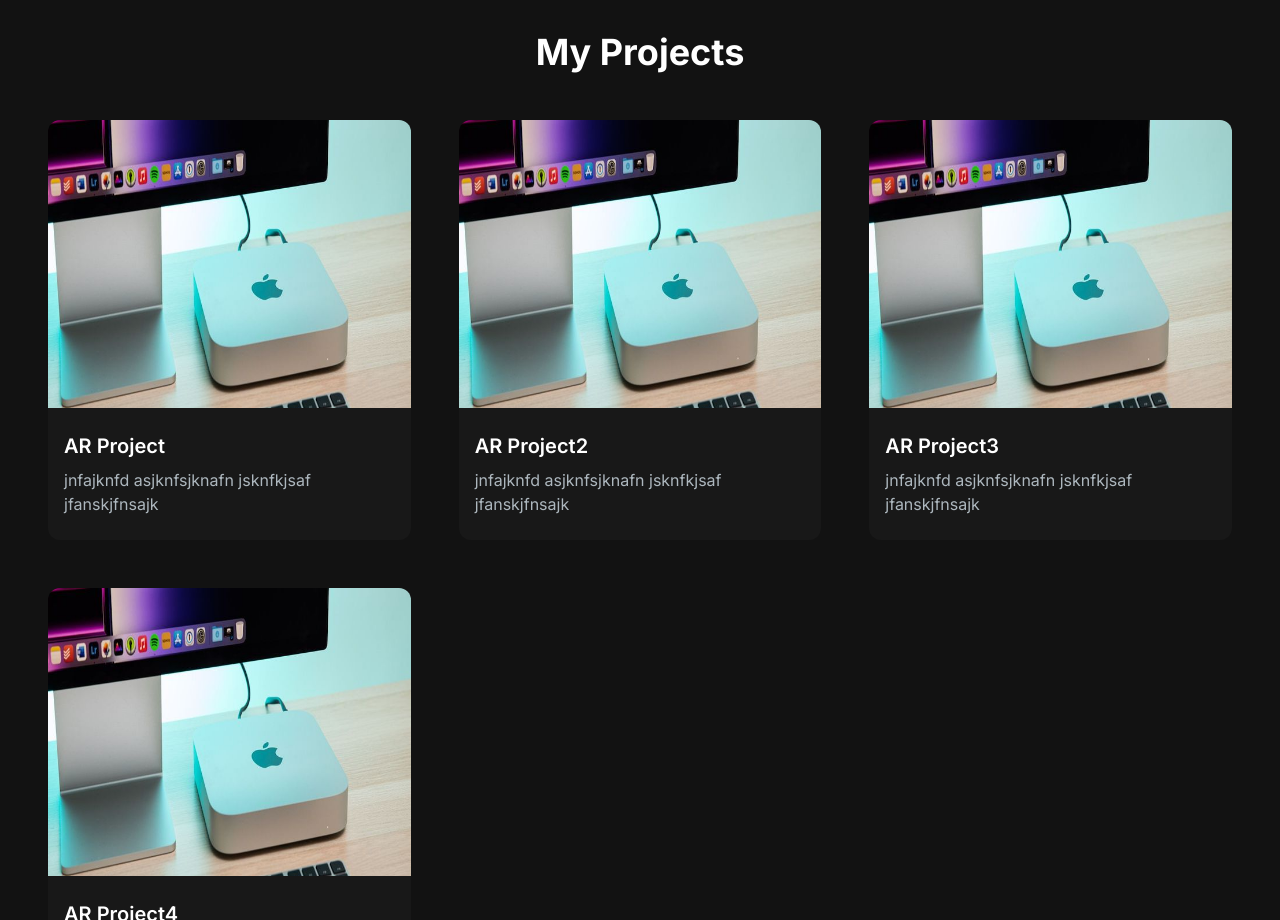
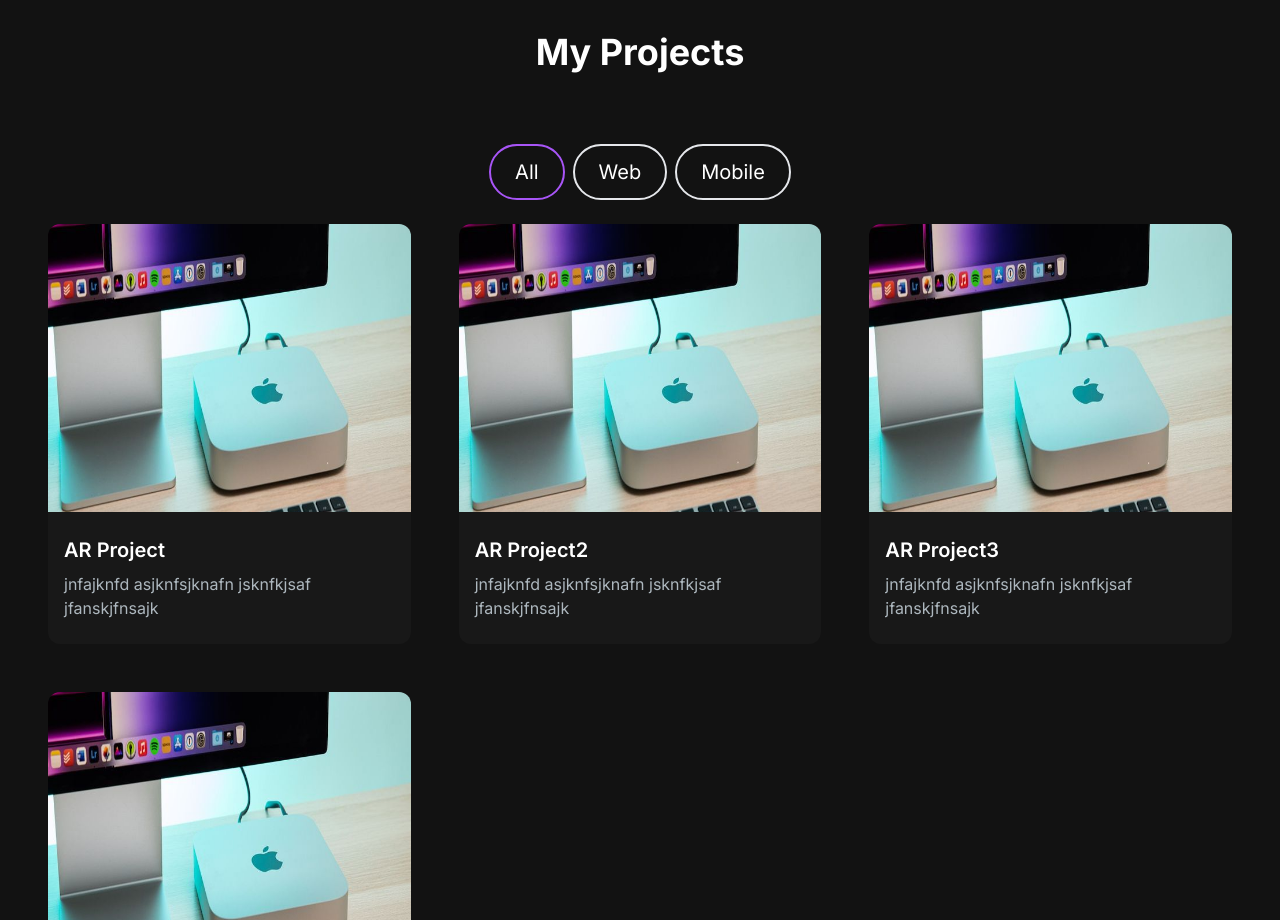
Before and after one commit to tomBlaine/portfolio-website, a Next.js app: page / in a window 1280 px wide. Shown: the part 1120-2040 px from the top of the page. Built offline with nearby package versions, Linux system fonts and the light colour scheme.

Commit message:
Added project filters and began footer

```diff
--- /dev/null
+++ b/src/app/components/Footer.jsx
@@ -0,0 +1,14 @@
+import React from 'react'
+
+const Footer = () => {
+  return (
+    <footer>
+        <div>
+            <span>LOGO</span>
+            <p>All rights reserved</p>
+        </div>
+    </footer>
+  )
+}
+
+export default Footer
--- a/src/app/components/ProjectCard.jsx
+++ b/src/app/components/ProjectCard.jsx
@@ -1,13 +1,21 @@
 import React from 'react'
-
-const ProjectCard = ({ imgUrl, title, description }) => {
+import { CodeBracketIcon, EyeIcon } from '@heroicons/react/24/outline'
+import Link from 'next/link'
+const ProjectCard = ({ imgUrl, title, description, gitUrl, previewUrl }) => {
   return (
     <div>
         <div
           className="h-52 md:h-72 rounded-t-xl relative group"
           style={{ background: `url(${imgUrl})`, backgroundSize: "cover"}}>
 
-            <div className="overlay absolute top-0 left-0 w-full h-full bg-[#181818] bg-opacity-0 hidden group group-hover:flex group-hover:bg-opacity-80 transistion-all duration-500"></div>
+            <div className="overlay items-center justify-center absolute top-0 left-0 w-full h-full bg-[#181818] bg-opacity-0 hidden group group-hover:flex group-hover:bg-opacity-80 transistion-all duration-500">
+              <Link href={gitUrl} className="mr-2 h-14 w-14 border-2 relative rounded-full border-[#ADB7BE] hover:border-white group/link">
+                <CodeBracketIcon className="h-10 w-10 text-[#ADB7BE] absolute top-1/2 left-1/2 transform -translate-x-1/2 -translate-y-1/2 cursor-pointer group-hover/link:text-white"></CodeBracketIcon>
+              </Link>
+              <Link href={previewUrl} className="h-14 w-14 border-2 relative rounded-full border-[#ADB7BE] hover:border-white group/link">
+                <EyeIcon className="h-10 w-10 text-[#ADB7BE] absolute top-1/2 left-1/2 transform -translate-x-1/2 -translate-y-1/2 cursor-pointer group-hover/link:text-white"></EyeIcon>
+              </Link>
+            </div>
         </div>
         <div className="text-white rounded-b-xl bg-[#181818] py-6 px-4">
             <h5 className="text-xl font-semibold mb-2">{title}</h5>
--- a/src/app/components/ProjectSection.jsx
+++ b/src/app/components/ProjectSection.jsx
@@ -1,5 +1,7 @@
-import React from 'react'
+"use client";
+import React, { useState } from 'react'
 import ProjectCard from './ProjectCard';
+import ProjectTag from './ProjectTag';
 
 const projectsData = [
     {
@@ -7,44 +9,80 @@
         title: "AR Project",
         description: "jnfajknfd asjknfsjknafn jsknfkjsaf jfanskjfnsajk",
         image: "/images/about-image.png",
-        tag: ["all", "web"],
+        tag: ["Mobile", "All"],
+        gitUrl: "/",
+        previewUrl: "/",
     },
     {
         id: 2,
         title: "AR Project2",
         description: "jnfajknfd asjknfsjknafn jsknfkjsaf jfanskjfnsajk",
         image: "/images/about-image.png",
-        tag: ["all", "web"],
+        tag: ["All", "Web"],
+        gitUrl: "/",
+        previewUrl: "/",
     },
     {
         id: 3,
         title: "AR Project3",
         description: "jnfajknfd asjknfsjknafn jsknfkjsaf jfanskjfnsajk",
         image: "/images/about-image.png",
-        tag: ["all", "web"],
+        tag: ["All", "Web"],
+        gitUrl: "/",
+        previewUrl: "/",
     },
     {
         id: 4,
         title: "AR Project4",
         description: "jnfajknfd asjknfsjknafn jsknfkjsaf jfanskjfnsajk",
         image: "/images/about-image.png",
-        tag: ["all", "web"],
+        tag: ["All"],
+        gitUrl: "/",
+        previewUrl: "/",
     },
 ]
 
 const ProjectSection = () => {
+    const [tag, setTag] = useState("All");
+
+    const handleTagChange = (newTag) => {
+        setTag(newTag);
+    };
+
+    const filterProjects = projectsData.filter((project) =>
+        project.tag.includes(tag)
+    );
   return (
     <div>
         <h2 className="text-center text-4xl font-bold text-white mt-4 mb-8 md:mb-12">
             My Projects
         </h2>
+        <div className="text-white flex flex-row justify-center items-center gap-2 py-6">
+            <ProjectTag
+                onClick={handleTagChange}
+                name="All"
+                isSelected={tag === "All"}
+            />
+            <ProjectTag
+                onClick={handleTagChange}
+                name="Web"
+                isSelected={tag === "Web"}
+            />
+            <ProjectTag
+                onClick={handleTagChange}
+                name="Mobile"
+                isSelected={tag === "Mobile"}
+            />
+        </div>
         <div className="grid md:grid-cols-3 gap-8 md:gap-12">
-            {projectsData.map((project) => (
+            {filterProjects.map((project) => (
                 <ProjectCard
                    key={project.id}
                    imgUrl={project.image}
                    title={project.title}
                    description={project.description}
+                   gitUrl={project.gitUrl}
+                   previewUrl={project.previewUrl}
                  />
                  ))}
         </div>
--- /dev/null
+++ b/src/app/components/ProjectTag.jsx
@@ -0,0 +1,16 @@
+import React from 'react'
+
+function ProjectTag({ name, onClick, isSelected }) {
+    const buttonStyles = isSelected
+    ? "text-white border-purple-500"
+    : "text-[#ADB7BE border-slate-600] hover:border-white"
+  return (
+    <button className={`${buttonStyles} rounded-full border-2 px-6 py-3 text-xl cursor-pointer`}
+    onClick={() => onClick(name)}
+    >
+        {name}
+    </button>
+  )
+}
+
+export default ProjectTag
```
